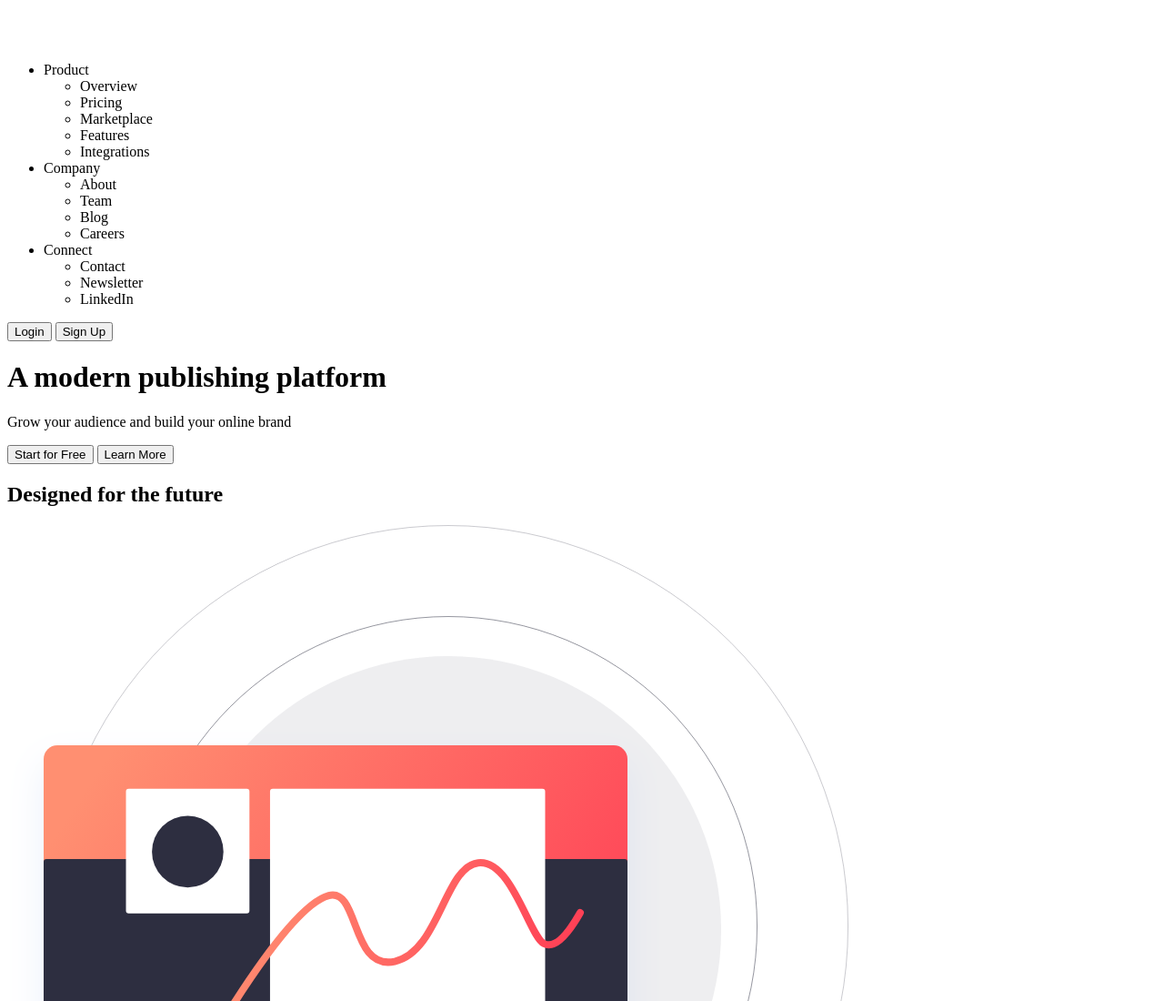
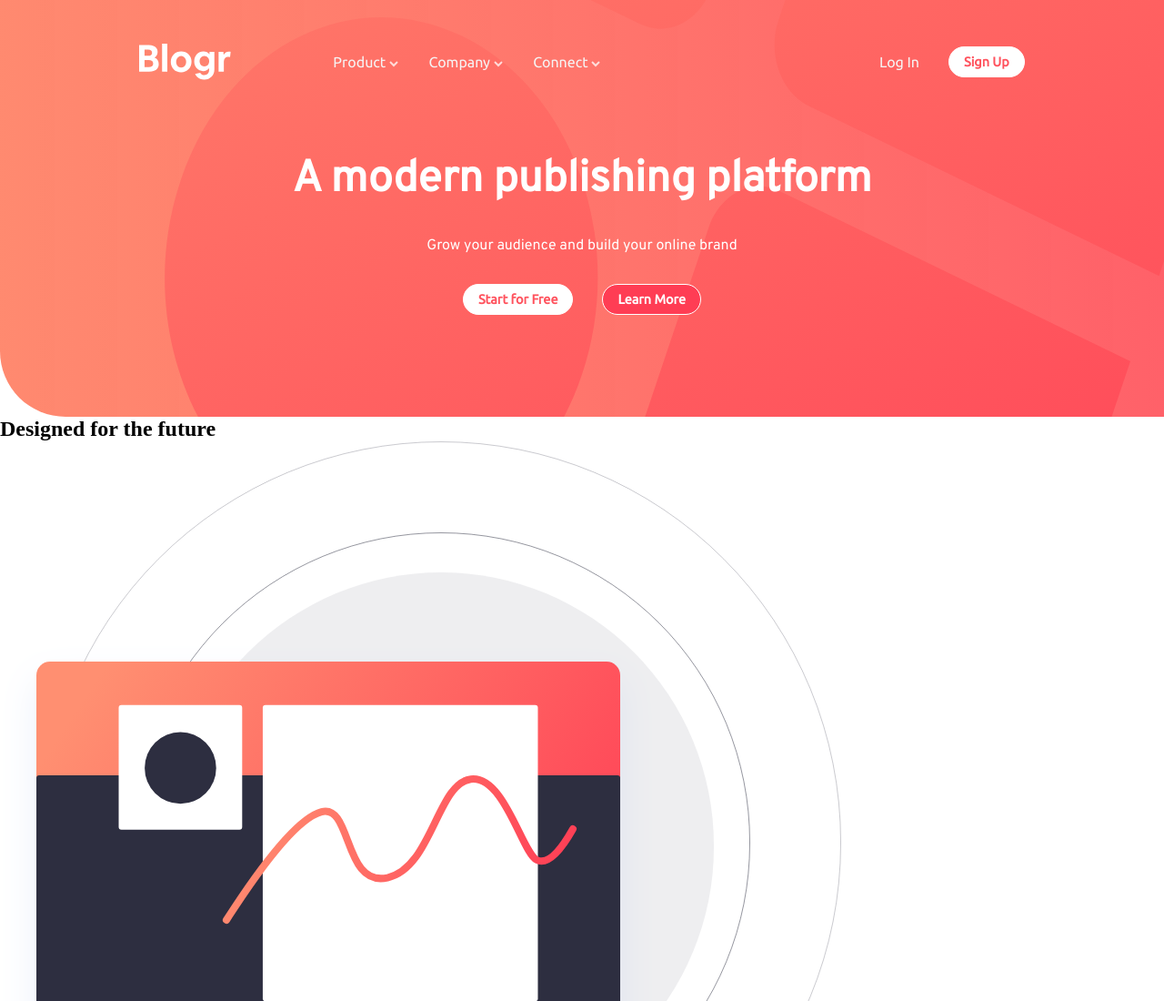
Before and after one commit to freaky4wrld/frontend-challenges, a plain HTML site: page blogr-landing-page-main/index.html in a window 1280 px wide. Shown: the top 1100 px of the page at 91% size. Drawn offline with Linux system fonts and the light colour scheme.

Commit message:
styled the showcase section for desktop screen size only

```diff
--- a/blogr-landing-page-main/index.html
+++ b/blogr-landing-page-main/index.html
@@ -14,7 +14,7 @@
           <div id="icon-cum-menu">
             <img src="images/logo.svg" alt="Blogr Logo">
             <ul class="nav-options">
-              <li class="nav-text">Product
+              <li class="nav-text">Product <span><img src="images/icon-arrow-light.svg" alt=""></span>
                 <ul class="sub-options">
                   <li>Overview</li>
                   <li>Pricing</li>
@@ -23,7 +23,7 @@
                   <li>Integrations</li>
                 </ul>
               </li>
-              <li class="nav-text"> Company
+              <li class="nav-text"> Company <span><img src="images/icon-arrow-light.svg" alt=""></span>
                 <ul class="sub-options">
                   <li>About</li>
                   <li>Team</li>
@@ -31,7 +31,7 @@
                   <li>Careers</li>
                 </ul>
               </li>
-              <li class="nav-text">Connect
+              <li class="nav-text">Connect <span><img src="images/icon-arrow-light.svg" alt=""></span>
                 <ul class="sub-options">
                   <li>Contact</li>
                   <li>Newsletter</li>
@@ -41,7 +41,7 @@
             </ul>
           </div>
           <div id="buttons">
-            <button id="underline-btn">Login</button>
+            <a href="#">Log In</a>
             <button class="active-btn">Sign Up</button>
           </div>
         </nav>
@@ -50,7 +50,7 @@
             <p>Grow your audience and build your online brand</p>
             <div id="showcase-btns">
               <button class="active-btn">Start for Free</button>
-              <button class="border-btn">Learn More</button>
+              <button id="border-only" class="active-btn">Learn More</button>
             </div>
         </div>
       </header>
--- a/blogr-landing-page-main/style.css
+++ b/blogr-landing-page-main/style.css
@@ -0,0 +1,91 @@
+@import url('https://fonts.googleapis.com/css2?family=Overpass&family=Ubuntu&display=swap');
+
+* {
+    padding: 0;
+    margin: 0;
+    box-sizing: border-box;
+}
+
+header{
+    background-image: url(images/bg-pattern-intro-desktop.svg), linear-gradient(90deg, hsla(13, 100%, 72%), hsla(353, 100%, 62%,0.89));
+    background-size: 150vw 288vh;
+    background-position: 28% 56%;
+    display: flex;
+    flex-direction: column;
+    gap: 5rem;
+    padding: 3rem 0 7rem 0;
+    border-radius: 0 0 0 72px;
+}
+.sub-options{display: none;}
+.show{display: block;}
+nav{
+    display: flex;
+    justify-content: space-around;
+    align-items: center;
+}
+#icon-cum-menu{
+    display: flex;
+    gap: 7rem;
+    align-items: center;
+    justify-content: space-between;
+}
+.nav-options{
+    display: flex;
+    gap: 2.1rem
+}
+.nav-options li{
+    list-style: none;
+    color: hsl(0, 11%, 96%);
+    font-family: 'Ubuntu', sans-serif;
+}
+#buttons{
+    display: flex;
+    gap: 2rem;
+    justify-content: center;
+    align-items: center;
+}
+#buttons a{
+    color: hsl(0, 11%, 96%);
+    font-size: 1rem;
+    font-family: 'Ubuntu', sans-serif;
+    text-decoration: none;
+}
+.active-btn{
+    border: hsl(0, 0%, 100%) solid 1px;
+    background-color: hsl(0, 0%, 100%);
+    font-size: 0.9rem;
+    font-family: 'Ubuntu', sans-serif;
+    font-weight: 700;
+    color: hsl(356, 100%, 66%);
+    border-radius: 18px;
+    padding: 0.5rem 1rem;
+}
+
+/* showcase-section */
+#showcase-section{
+    display: flex;
+    flex-direction: column;
+    gap: 2rem;
+    justify-content: center;
+    align-items: center;
+    font-family: 'Overpass',sans-serif;
+}
+
+#showcase-section h1{
+    font-weight: bolder;
+    font-size: 3rem;
+}
+#showcase-section p, #showcase-section h1{
+    color: hsl(0, 0%, 100%)
+}
+#showcase-btns{
+    display: flex;
+    gap: 2rem;
+    justify-content: center;
+    align-items: center;
+}
+#border-only{
+    background-color: hsl(353, 100%, 62%);
+    color: hsl(0, 0%, 100%);
+
+}
```
